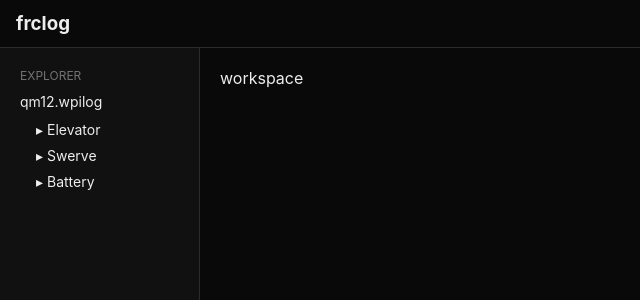
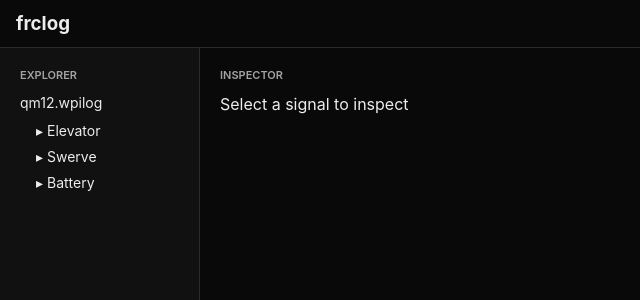
Before and after one commit to nano-maxwell/frclog, a React (Vite) app in the folder apps/frclog/: page / in a window 1280 px wide. Shown: the top 300 px of the page, without its empty margins (0-640 px from the left). Built offline with nearby package versions, Linux system fonts and the light colour scheme.

Commit message:
refactor(desktop): extract SignalGroup component (#3)

```diff
--- a/apps/frclog/src/App.css
+++ b/apps/frclog/src/App.css
@@ -1,5 +1,9 @@
 * {
   box-sizing: border-box;
+}
+
+p {
+  margin: 0;
 }
 
 body {
@@ -46,10 +50,11 @@ body {
   font-size: 14px;
 }
 
-.sidebar-title {
-  padding-bottom: 10px;
-  font-size: 12px;
-  color: #737373;
+.section-title {
+  padding-bottom: 12px;
+  font-size: 11px;
+  font-weight: 600;
+  color: #a3a3a3;
 }
 
 .sidebar p {
@@ -79,7 +84,22 @@ body {
 }
 
 .group-signal {
-  padding-bottom: 8px;
+  display: flex;
+  color: #999999;
+  background: none;
+  border: none;
+  font-size: 14px;
+  cursor: pointer;
+  text-align: left;
+  font-family: inherit;
+  width: 100%;
+  padding: 6px 8px;
+  border-radius: 3px;
+}
+
+.group-signal.selected {
+  color: #ededed;
+  background: #242424;
 }
 
 .signal-group-content {
@@ -89,6 +109,7 @@ body {
 
 .workspace {
   display: flex;
+  flex-direction: column;
   flex: 1;
   color: #ededed;
   padding: 20px 20px;
--- a/apps/frclog/src/App.tsx
+++ b/apps/frclog/src/App.tsx
@@ -1,27 +1,9 @@
 import "./App.css";
 import {useState} from "react";
-
-interface SignalGroupProps {
-    name: string;
-    signals: string[];
-    onSelect: (signal: string) => void;
-}
-
-function SignalGroup({ name, signals }: SignalGroupProps) {
-    const [isOpen, setIsOpen] = useState(false);
-
-    return <>
-        <button className="file-signal-group" aria-expanded={isOpen} onClick={() => setIsOpen(!isOpen)}>{isOpen ? "▾" : "▸"} {name}</button>
-        {isOpen && <div className="signal-group-content">
-            {signals.map(signal => (
-                <p key={signal} className="group-signal">{signal}</p>
-            ))}
-        </div>}
-    </>;
-}
+import SignalGroup from "./components/SignalGroup.tsx";
 
 function App() {
-    const [, setSelectedSignal] =
+    const [selectedSignal, setSelectedSignal] =
         useState<string | null>(null);
 
     return (
@@ -31,28 +13,34 @@ function App() {
             </header>
             <div className="app-content">
                 <div className="sidebar">
-                    <p className="sidebar-title">EXPLORER</p>
+                    <p className="section-title">EXPLORER</p>
                     <p className="sidebar-file">qm12.wpilog</p>
                     <div className="file-content">
                         <SignalGroup
                             name="Elevator"
                             signals={["Position", "Velocity", "Current"]}
+                            selectedSignal={selectedSignal}
                             onSelect={signal => setSelectedSignal(signal)}
                         />
                         <SignalGroup
                             name="Swerve"
                             signals={["Speed", "Angle", "Distance"]}
+                            selectedSignal={selectedSignal}
                             onSelect={signal => setSelectedSignal(signal)}
                         />
                         <SignalGroup
                             name="Battery"
                             signals={["Voltage", "Current"]}
+                            selectedSignal={selectedSignal}
                             onSelect={signal => setSelectedSignal(signal)}
                         />
                     </div>
                 </div>
                 <div className="workspace">
-                    workspace
+                    <p className="section-title">INSPECTOR</p>
+                    <p> {selectedSignal
+                        ? selectedSignal
+                        : "Select a signal to inspect"} </p>
                 </div>
             </div>
         </main>
--- /dev/null
+++ b/apps/frclog/src/components/SignalGroup.tsx
@@ -0,0 +1,25 @@
+import {useState} from "react";
+
+interface SignalGroupProps {
+    name: string;
+    signals: string[];
+    selectedSignal: string | null;
+    onSelect: (signal: string) => void;
+}
+
+function SignalGroup({name, signals, selectedSignal, onSelect}: SignalGroupProps) {
+    const [isOpen, setIsOpen] = useState(false);
+
+    return <>
+        <button className="file-signal-group" aria-expanded={isOpen}
+                onClick={() => setIsOpen(!isOpen)}>{isOpen ? "▾" : "▸"} {name}</button>
+        {isOpen && <div className="signal-group-content">
+            {signals.map(signal => (
+                <button key={signal} className={selectedSignal === `${name}/${signal}` ? "group-signal selected" :"group-signal"}
+                        onClick={() => onSelect(`${name}/${signal}`)}>{signal}</button>
+            ))}
+        </div>}
+    </>;
+}
+
+export default SignalGroup;
```
